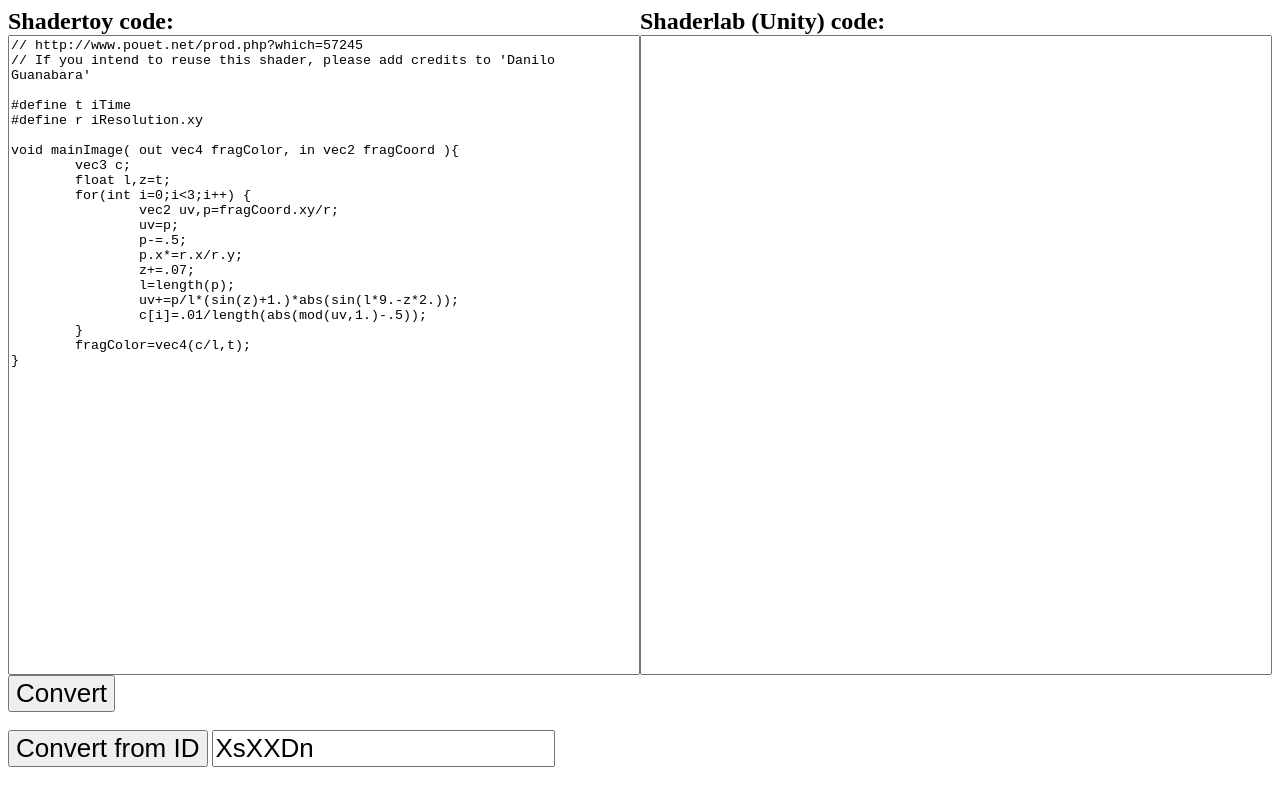
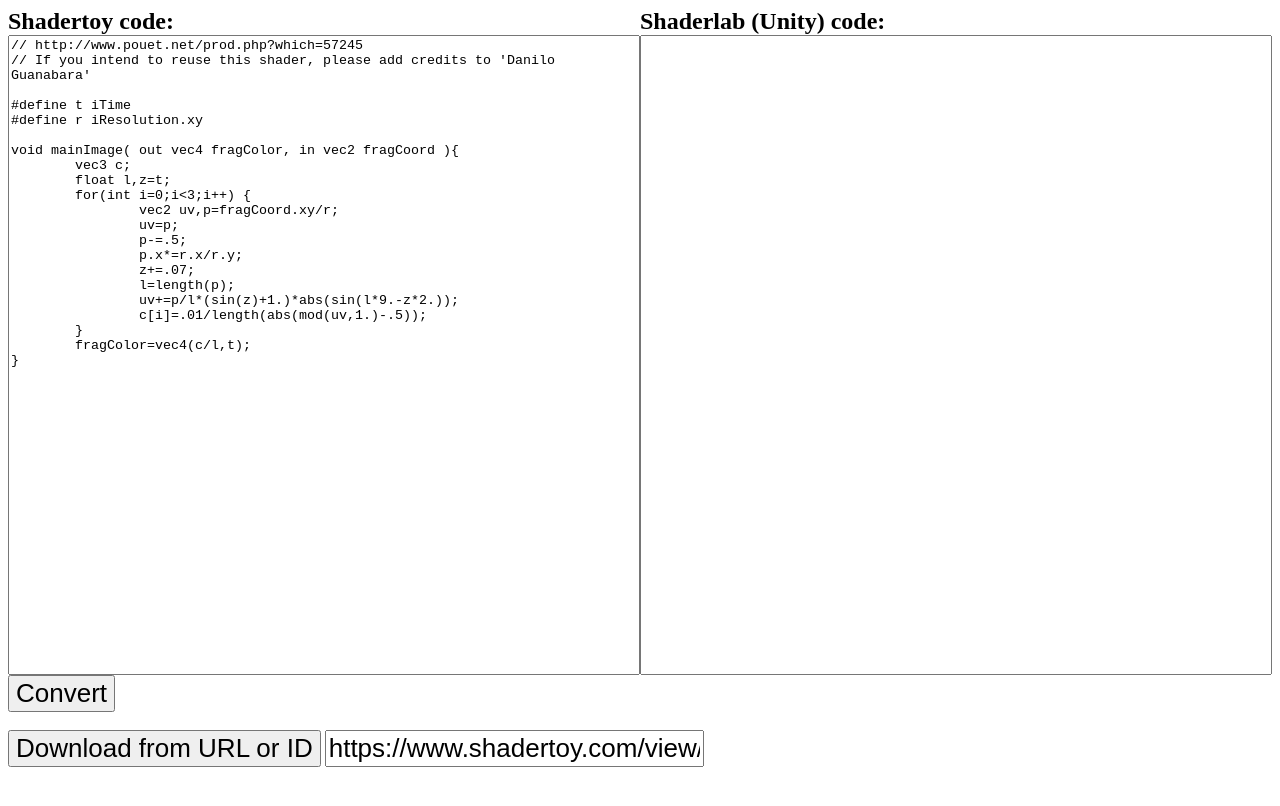
Before and after one commit to pema99/glsl2hlsl, a website built with webpack: page glsl2hlsl-wasm/www/index.html in a window 1280 px wide. Built offline with nearby package versions, Linux system fonts and the light colour scheme.

Commit message:
Update text

```diff
--- a/glsl2hlsl-wasm/www/index.html
+++ b/glsl2hlsl-wasm/www/index.html
@@ -42,8 +42,8 @@ void mainImage( out vec4 fragColor, in vec2 fragCoord ){
 
     <input id="convert" type="button" value="Convert"/><br><br>
 
-    <input id="download" type="button" value="Convert from ID">
-    <input id="shader" value="XsXXDn"><br>
+    <input id="download" type="button" value="Download from URL or ID">
+    <input id="shader" value="https://www.shadertoy.com/view/XsXXDn" style="width:30%"><br>
 
     <style>
         * { box-sizing: border-box; }
```
